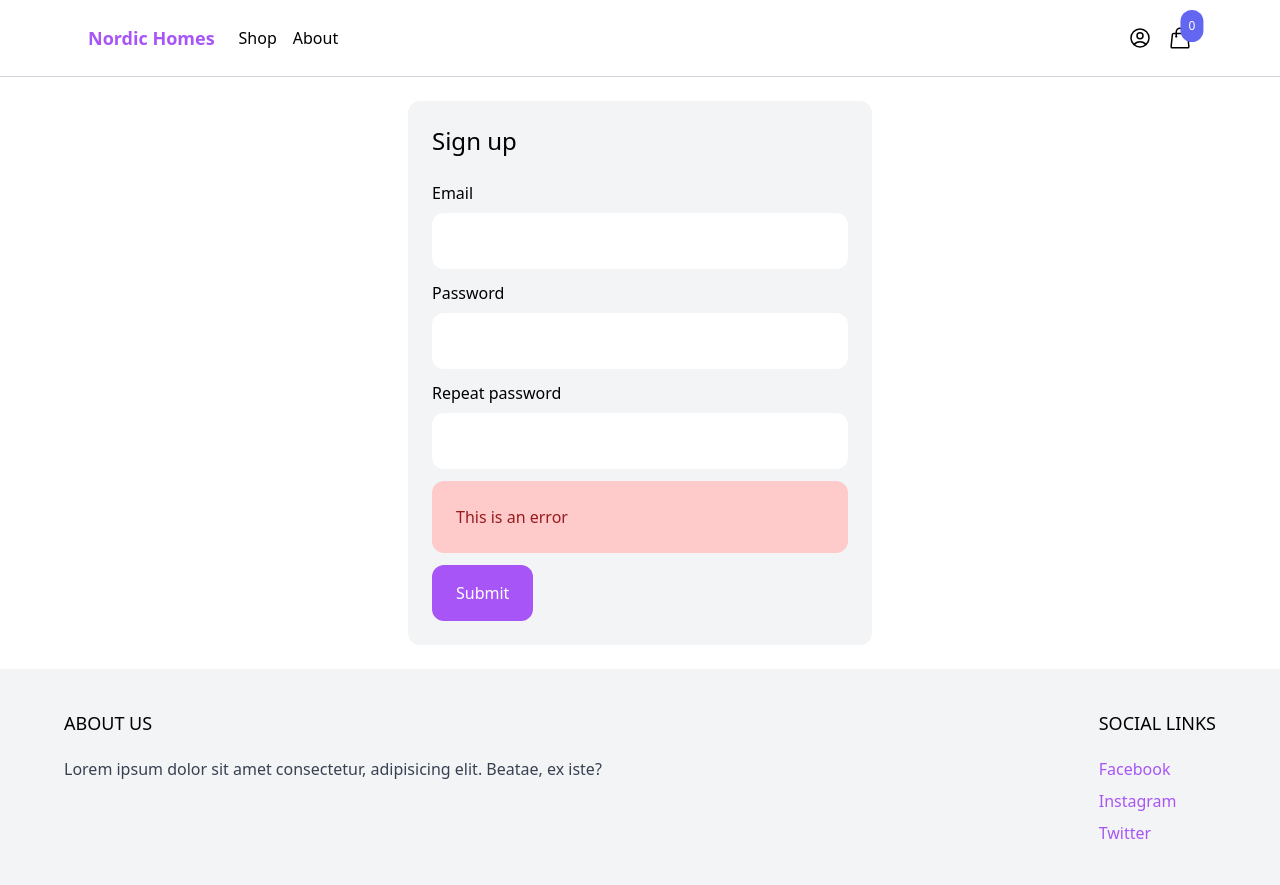
After one commit to 1023LLC/django-ecommerce, a Django app: page /signup in a window 1280 px wide. The commit adds this page. Run offline with Django 5.2, Linux system fonts and the light colour scheme; some libraries are stand-ins or nearby versions.

Commit message:
Design Sign up Page

```diff
--- a/nordichomes/core/templates/core/shop.html
+++ b/nordichomes/core/templates/core/shop.html
@@ -2,7 +2,7 @@
 {% load static %}
 
 {% block content %}
-    <div class="max-w-6xl mx-auto flex flex-wrap items-wrap py-6 px-6 xl:px-0">
+    <div class="max-w-6xl mx-auto flex flex-wrap items-start py-6 px-6 xl:px-0">
         <div class="filters w-full lg:w-1/4">
             <h3 class="mb-3 text-xl uppercase">Search</h3>
 
--- /dev/null
+++ b/nordichomes/core/templates/core/signup.html
@@ -0,0 +1,35 @@
+{% extends 'core/base.html' %}
+{% load static %}
+
+{% block content %}
+    <div class="max-w-lg mx-auto flex flex-wrap p-6">
+        <div class="w-full bg-gray-100 p-6 rounded-xl">
+            <h1 class="mb-6 text-2xl">Sign up</h1>
+
+            <form method="post" action="." class="space-y-3">
+                <div>
+                    <label for="">Email</label>
+                    <input type="email" class="w-full mt-2 py-4 px-6 bg-white rounded-xl" />
+                </div>
+
+                <div>
+                    <label for="">Password</label>
+                    <input type="password" class="w-full mt-2 py-4 px-6 bg-white rounded-xl" />
+                </div>
+
+                <div>
+                    <label for="">Repeat password</label>
+                    <input type="password" class="w-full mt-2 py-4 px-6 bg-white rounded-xl" />
+                </div>
+
+                <div class="p-6 bg-red-200 text-red-800 rounded-xl">
+                    <p>This is an error</p>
+                </div>
+
+                <div class="">
+                    <button class="py-4 px-6 rounded-xl text-white bg-purple-500 hover:bg-purple-700 transition duration-500 ease-in-out">Submit</button>
+                </div>
+            </form>
+        </div>
+    </div>
+{% endblock %}
--- a/nordichomes/core/urls.py
+++ b/nordichomes/core/urls.py
@@ -10,5 +10,6 @@ app_name = 'core'
 
 urlpatterns = [
     path('', views.frontpage, name='frontpage'),
-    path('shop/', views.shop, name='shop')
+    path('signup', views.signup, name='signup'),
+    path('shop/', views.shop, name='shop'),
 ]
--- a/nordichomes/core/views.py
+++ b/nordichomes/core/views.py
@@ -11,6 +11,11 @@ def frontpage(request):
 
 
     return render(request, 'core/frontpage.html', {'products':products})
+
+
+
+def signup(request):
+    return render(request, 'core/signup.html')
 
 
 
```
